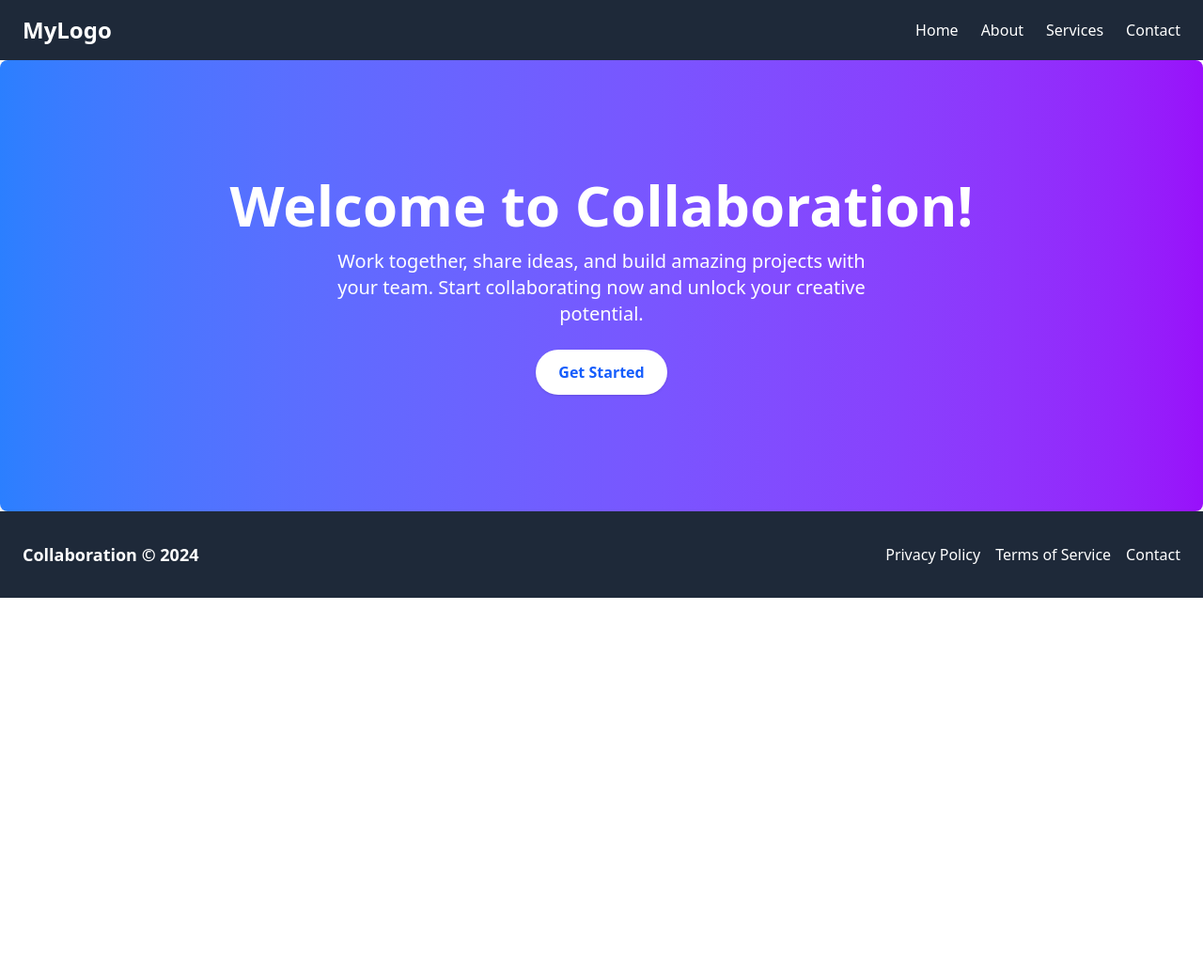
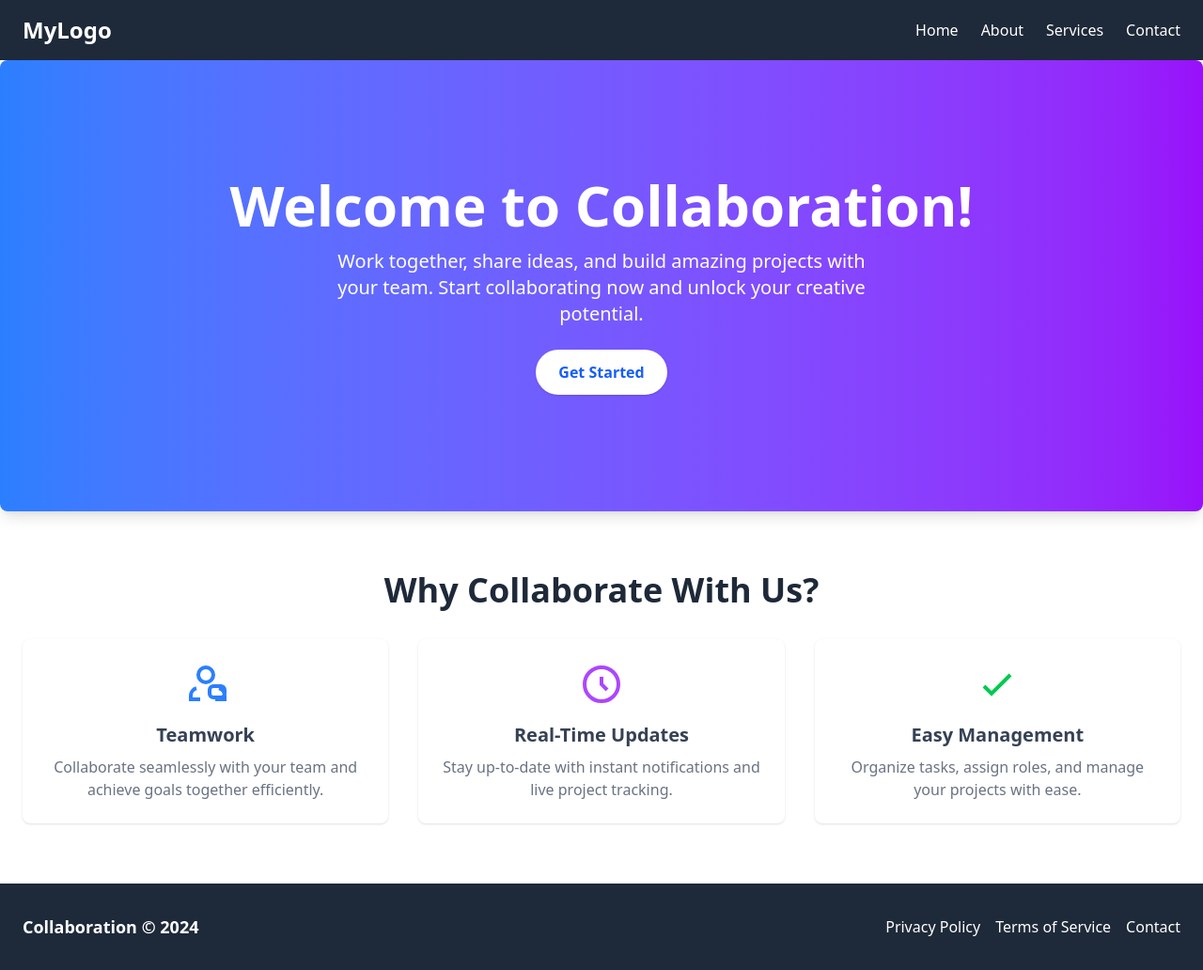
Before and after one commit to Kapil-dhakad/colobration3, a website: page index.html in a window 1280 px wide. Shown: the whole page at 94% size. Before the commit the page ends 800 px from the top, so only its background shows below. Drawn offline with nearby package versions, Linux system fonts and the light colour scheme.

Commit message:
create a branch and a section-2

```diff
--- a/index.html
+++ b/index.html
@@ -30,6 +30,35 @@
     </div>
 </section>
 
+<section class="section-2">
+    <div class="container mx-auto py-16 px-6">
+        <h2 class="text-3xl md:text-4xl font-bold text-center mb-8 text-gray-800">Why Collaborate With Us?</h2>
+        <div class="grid grid-cols-1 md:grid-cols-3 gap-8">
+            <div class="bg-white rounded-lg shadow p-6 flex flex-col items-center text-center">
+                <svg class="w-12 h-12 text-blue-500 mb-4" fill="none" stroke="currentColor" stroke-width="2" viewBox="0 0 24 24">
+                    <path d="M17 20h5v-2a4 4 0 00-3-3.87M9 20H4v-2a4 4 0 013-3.87m9-7.13a4 4 0 11-8 0 4 4 0 018 0zm6 8v2a2 2 0 01-2 2h-4a2 2 0 01-2-2v-2a2 2 0 012-2h4a2 2 0 012 2z"></path>
+                </svg>
+                <h3 class="text-xl font-semibold mb-2 text-gray-700">Teamwork</h3>
+                <p class="text-gray-500">Collaborate seamlessly with your team and achieve goals together efficiently.</p>
+            </div>
+            <div class="bg-white rounded-lg shadow p-6 flex flex-col items-center text-center">
+                <svg class="w-12 h-12 text-purple-500 mb-4" fill="none" stroke="currentColor" stroke-width="2" viewBox="0 0 24 24">
+                    <path d="M12 8v4l3 3m6-3a9 9 0 11-18 0 9 9 0 0118 0z"></path>
+                </svg>
+                <h3 class="text-xl font-semibold mb-2 text-gray-700">Real-Time Updates</h3>
+                <p class="text-gray-500">Stay up-to-date with instant notifications and live project tracking.</p>
+            </div>
+            <div class="bg-white rounded-lg shadow p-6 flex flex-col items-center text-center">
+                <svg class="w-12 h-12 text-green-500 mb-4" fill="none" stroke="currentColor" stroke-width="2" viewBox="0 0 24 24">
+                    <path d="M5 13l4 4L19 7"></path>
+                </svg>
+                <h3 class="text-xl font-semibold mb-2 text-gray-700">Easy Management</h3>
+                <p class="text-gray-500">Organize tasks, assign roles, and manage your projects with ease.</p>
+            </div>
+        </div>
+    </div>
+</section>
+
 <section class="footer-section">
     <footer class="bg-gray-800 text-white py-8">
         <div class="container mx-auto flex flex-col md:flex-row items-center justify-between px-6">
```
